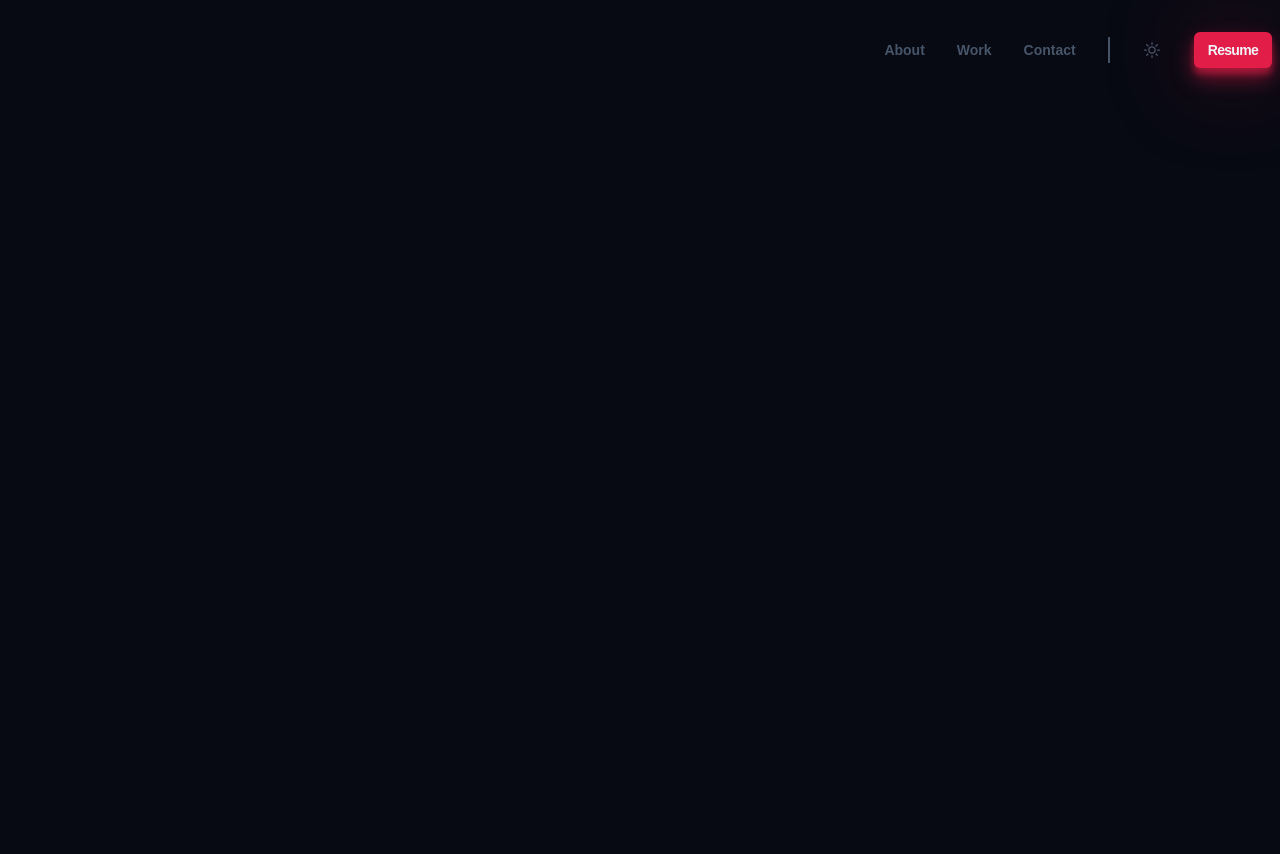
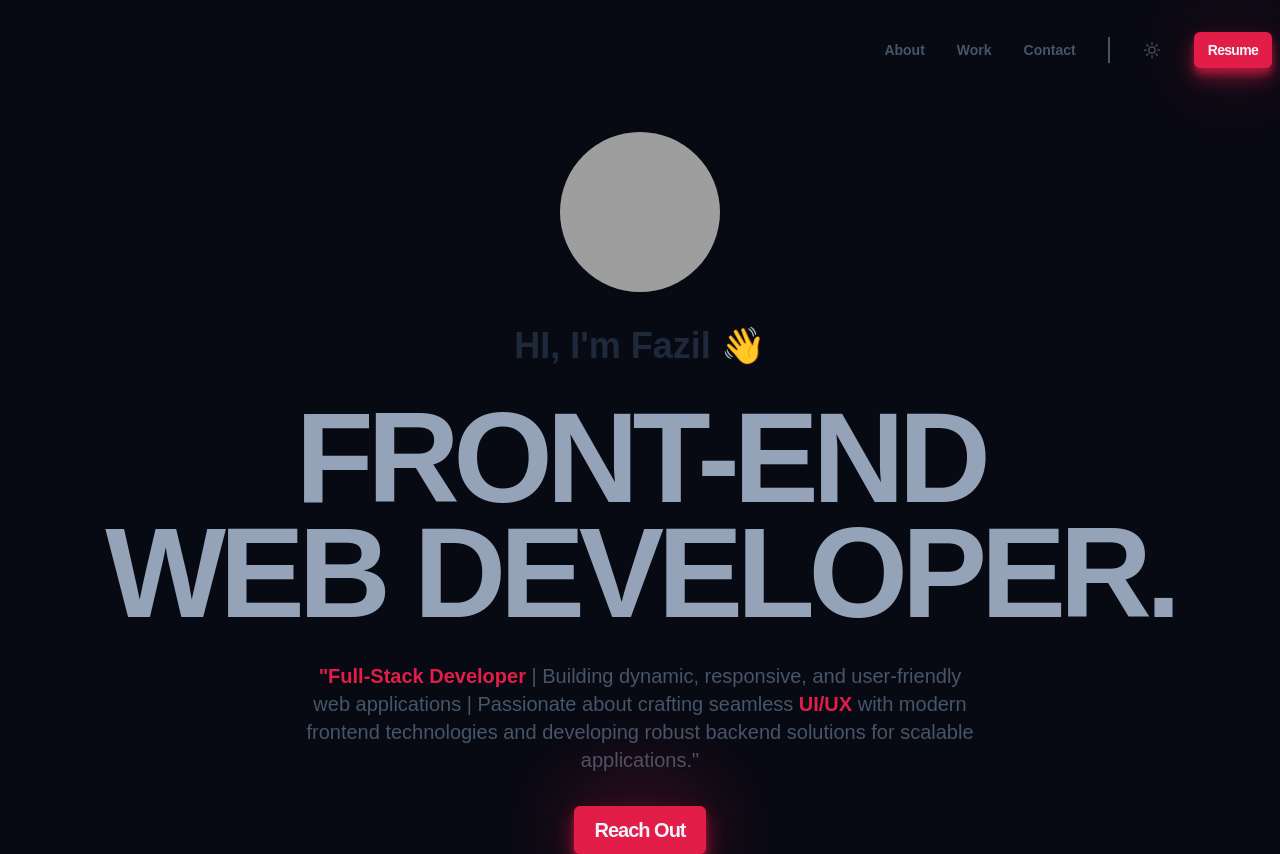
Before and after one commit to FAZIL-AHMED-M/Portfolio, a website built with Vite: page index.html in a window 1280 px wide. Before the commit the page ends 800 px from the top, so only its background shows below. Built offline with nearby package versions, Linux system fonts and the light colour scheme; grey boxes are pictures that could not be loaded; a web font is replaced by a local one.

Commit message:
hero sec completed

```diff
--- a/index.html
+++ b/index.html
@@ -34,6 +34,16 @@
       </nav>
     </header>
 
+    <main>
+      <section class="hero container">
+        <img class="hero-img" src="/images/Spider-Man.jpg" alt="">
+        <h2 class="hero-h2">HI, I'm Fazil 👋</h2>
+        <h1 class="hero-h1">FRONT-END <br> WEB DEVELOPER.</h1>
+        <p class="hero-p"><strong style="color: #e11d48;">"Full-Stack Developer</strong> | Building dynamic, responsive, and user-friendly web applications | Passionate about crafting seamless <strong style=" color: #e11d48;"> UI/UX </strong> with modern frontend technologies and developing robust backend solutions for scalable applications."</p>
+        <a class="hero-btn btn" href="">Reach out</a>
+      </section>
+    </main>
+
 
     <script type="module" src="./src/main.js"></script>
   </body>
--- a/src/main.js
+++ b/src/main.js
@@ -1,2 +1,3 @@
 import '../styles/style.css';
 import '../styles/components/header.css';
+import '../styles/components/hero.css'
--- /dev/null
+++ b/styles/components/hero.css
@@ -0,0 +1,193 @@
+.hero {
+ text-align: center;
+ display: flex;
+ flex-direction: column;
+ justify-content: center;
+ align-items: center;
+ gap: 1rem;
+ margin-top: 2rem;
+}
+
+.hero-img {
+ border-radius: 50%;
+ width: 6rem;
+ height: 6rem;
+
+}
+.hero-h2 {
+ color: var(--clr-slate800);
+ font-size: var(--size-base);
+
+}
+.hero-h1 {
+ color: var(--clr-slate400);
+ font-size: var(--size-4xl);
+ letter-spacing: -0.05em;
+ line-height: 0.9;
+}
+
+.hero-p {
+ max-width: 60ch;
+ font-size: var(--size-sm);
+ color: var(--clr-slate600);
+}
+
+.hero-btn {
+ text-transform: capitalize;
+ font-size: var(--size-sm);
+
+}
+
+
+
+
+
+
+
+
+
+
+
+
+
+
+
+
+
+@media (min-width: 475px) {
+
+
+.hero {
+
+ gap: 1.5rem;
+
+}
+
+.hero-img {
+
+ width: 6.5rem;
+ height: 6.5rem;
+
+}
+.hero-h2 {
+
+ font-size: var(--size-l);
+
+}
+.hero-h1 {
+ font-size: var(--size-5xl);
+
+}
+
+.hero-p {
+
+ font-size: var(--size-base);
+
+}
+
+.hero-btn {
+
+ font-size: var(--size-base);
+
+}
+
+
+ }
+
+/*
+@media (min-width: 640px) {
+
+} */
+
+/*
+@media (min-width: 768px) {
+
+} */
+
+
+@media (min-width: 1024px) {
+
+
+
+
+ .hero-img {
+
+  width: 8rem;
+  height: 8rem;
+
+ }
+ .hero-h2 {
+
+  font-size: var(--size-2xl);
+
+ }
+ .hero-h1 {
+  font-size: var(--size-7xl);
+
+ }
+
+ .hero-p {
+
+  font-size: var(--size-l);
+
+ }
+
+ .hero-btn {
+
+  font-size: var(--size-l);
+
+ }
+
+
+  }
+
+
+
+
+
+@media (min-width: 1280px) {
+
+
+ .hero {
+  gap: 2rem;
+ }
+
+ .hero-img {
+
+  width: 10rem;
+  height: 10rem;
+
+ }
+ .hero-h2 {
+
+  font-size: var(--size-4xl);
+
+ }
+ .hero-h1 {
+  font-size: var(--size-9xl);
+
+ }
+
+ .hero-p {
+
+  font-size: var(--size-xl);
+
+ }
+
+ .hero-btn {
+
+  font-size: var(--size-xl);
+
+ }
+
+
+  }
+
+
+}
+
+
+/*
+@media (min-width: 1536px) {
+
+}  */
```
Also changed, not shown: 1 other file.
